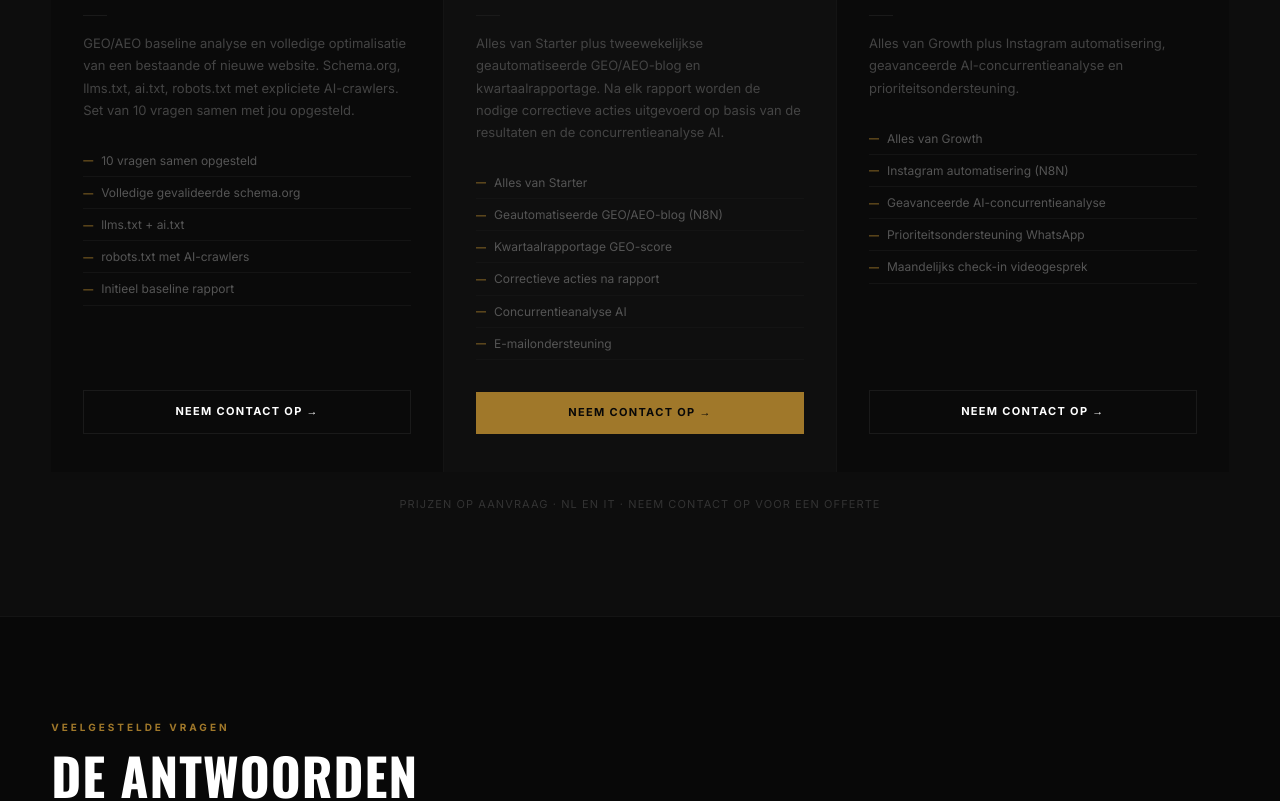
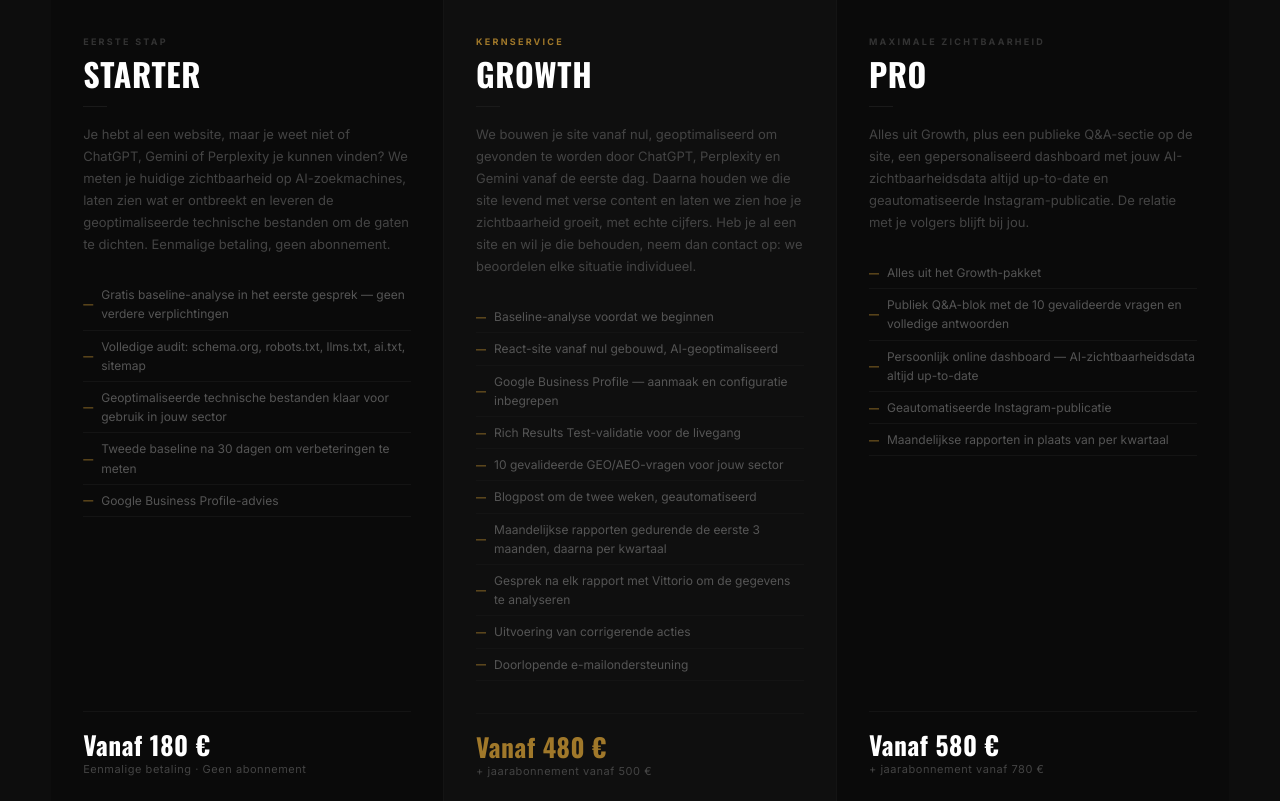
Before and after one commit to vittorionegri68-alt/aim-vns-nl, a React (Vite) app: page / in a window 1280 px wide. Shown: the part 2745-3546 px from the top of the page. Built offline with nearby package versions, Linux system fonts and the light colour scheme.

Commit message:
Rename Diensten to Servizi and update content

```diff
--- a/src/components/Diensten.jsx
+++ b/src/components/Diensten.jsx
@@ -1,57 +1,71 @@
-// Diensten.jsx — AI'm by VNS NL
+// Servizi.jsx — AI'm by VNS NL
+// v1.1 — 04/05/2026 — testi pacchetti aggiornati
 import { useEffect, useRef } from 'react'
 
-const pakketten = [
+const pacchetti = [
   {
     nome: 'Starter',
-    tag: 'Technische optimalisatie',
-    desc: 'GEO/AEO baseline analyse en volledige optimalisatie van een bestaande of nieuwe website. Schema.org, llms.txt, ai.txt, robots.txt met expliciete AI-crawlers. Set van 10 vragen samen met jou opgesteld.',
+    tag: 'Eerste stap',
+    desc: 'Je hebt al een website, maar je weet niet of ChatGPT, Gemini of Perplexity je kunnen vinden? We meten je huidige zichtbaarheid op AI-zoekmachines, laten zien wat er ontbreekt en leveren de geoptimaliseerde technische bestanden om de gaten te dichten. Eenmalige betaling, geen abonnement.',
     incluso: [
-      '10 vragen samen opgesteld',
-      'Volledige gevalideerde schema.org',
-      'llms.txt + ai.txt',
-      'robots.txt met AI-crawlers',
-      'Initieel baseline rapport',
+      'Gratis baseline-analyse in het eerste gesprek — geen verdere verplichtingen',
+      'Volledige audit: schema.org, robots.txt, llms.txt, ai.txt, sitemap',
+      'Geoptimaliseerde technische bestanden klaar voor gebruik in jouw sector',
+      'Tweede baseline na 30 dagen om verbeteringen te meten',
+      'Google Business Profile-advies',
     ],
-    cta: 'Neem contact op',
+    prezzo: 'Vanaf 180 €',
+    prezzoSub: 'Eenmalige betaling · Geen abonnement',
+    cta: 'Vraag jouw audit aan',
     highlight: false,
   },
   {
     nome: 'Growth',
-    tag: 'Starter + automatisering',
-    desc: 'Alles van Starter plus tweewekelijkse geautomatiseerde GEO/AEO-blog en kwartaalrapportage. Na elk rapport worden de nodige correctieve acties uitgevoerd op basis van de resultaten en de concurrentieanalyse AI.',
+    tag: 'Kernservice',
+    desc: 'We bouwen je site vanaf nul, geoptimaliseerd om gevonden te worden door ChatGPT, Perplexity en Gemini vanaf de eerste dag. Daarna houden we die site levend met verse content en laten we zien hoe je zichtbaarheid groeit, met echte cijfers. Heb je al een site en wil je die behouden, neem dan contact op: we beoordelen elke situatie individueel.',
     incluso: [
-      'Alles van Starter',
-      'Geautomatiseerde GEO/AEO-blog (N8N)',
-      'Kwartaalrapportage GEO-score',
-      'Correctieve acties na rapport',
-      'Concurrentieanalyse AI',
-      'E-mailondersteuning',
+      'Baseline-analyse voordat we beginnen',
+      'React-site vanaf nul gebouwd, AI-geoptimaliseerd',
+      'Google Business Profile — aanmaak en configuratie inbegrepen',
+      'Rich Results Test-validatie voor de livegang',
+      '10 gevalideerde GEO/AEO-vragen voor jouw sector',
+      'Blogpost om de twee weken, geautomatiseerd',
+      'Maandelijkse rapporten gedurende de eerste 3 maanden, daarna per kwartaal',
+      'Gesprek na elk rapport met Vittorio om de gegevens te analyseren',
+      'Uitvoering van corrigerende acties',
+      'Doorlopende e-mailondersteuning',
     ],
-    cta: 'Neem contact op',
+    prezzo: 'Vanaf 480 €',
+    prezzoSub: '+ jaarabonnement vanaf 500 €',
+    cta: 'Praat over jouw project',
     highlight: true,
   },
   {
     nome: 'Pro',
-    tag: 'Growth + Instagram',
-    desc: 'Alles van Growth plus Instagram automatisering, geavanceerde AI-concurrentieanalyse en prioriteitsondersteuning.',
+    tag: 'Maximale zichtbaarheid',
+    desc: 'Alles uit Growth, plus een publieke Q&A-sectie op de site, een gepersonaliseerd dashboard met jouw AI-zichtbaarheidsdata altijd up-to-date en geautomatiseerde Instagram-publicatie. De relatie met je volgers blijft bij jou.',
     incluso: [
-      'Alles van Growth',
-      'Instagram automatisering (N8N)',
-      'Geavanceerde AI-concurrentieanalyse',
-      'Prioriteitsondersteuning WhatsApp',
-      'Maandelijks check-in videogesprek',
+      'Alles uit het Growth-pakket',
+      'Publiek Q&A-blok met de 10 gevalideerde vragen en volledige antwoorden',
+      'Persoonlijk online dashboard — AI-zichtbaarheidsdata altijd up-to-date',
+      'Geautomatiseerde Instagram-publicatie',
+      'Maandelijkse rapporten in plaats van per kwartaal',
     ],
-    cta: 'Neem contact op',
+    prezzo: 'Vanaf 580 €',
+    prezzoSub: '+ jaarabonnement vanaf 780 €',
+    cta: 'Praat over jouw project',
     highlight: false,
   },
 ]
 
-export default function Diensten() {
+export default function Servizi() {
   const ref = useRef(null)
+
   useEffect(() => {
     const observer = new IntersectionObserver(
-      entries => entries.forEach(e => { if (e.isIntersecting) e.target.classList.add('visible') }),
+      entries => entries.forEach(e => {
+        if (e.isIntersecting) e.target.classList.add('visible')
+      }),
       { threshold: 0.1 }
     )
     ref.current?.querySelectorAll('.reveal').forEach(el => observer.observe(el))
@@ -60,67 +74,110 @@ export default function Diensten() {
 
   return (
     <section id="diensten" ref={ref}
-      style={{ background: '#0d0d0d', padding: 'clamp(64px,8vw,120px) 0', borderTop: '1px solid #141414' }}>
+      style={{ background: '#0d0d0d', padding: 'clamp(64px,8vw,120px) 0',
+        borderTop: '1px solid #141414' }}>
       <div style={{ maxWidth: '1440px', margin: '0 auto', padding: '0 clamp(24px,4vw,64px)' }}>
+
+        {/* Header */}
         <div style={{ marginBottom: 'clamp(40px,5vw,64px)' }}>
           <div style={{ fontFamily: "'Inter', sans-serif", fontWeight: 700, fontSize: '10px',
-            letterSpacing: '0.3em', textTransform: 'uppercase', color: '#A0782A', marginBottom: '1rem' }}>Pakketten</div>
+            letterSpacing: '0.3em', textTransform: 'uppercase', color: '#A0782A',
+            marginBottom: '1rem' }}>Pakketten</div>
           <h2 style={{ fontFamily: "'Oswald', sans-serif", fontWeight: 700,
-            fontSize: 'clamp(36px,4vw,64px)', textTransform: 'uppercase', letterSpacing: '0.02em', color: '#ffffff', lineHeight: 0.95 }}>
-            KIES JE<br /><span style={{ color: '#A0782A' }}>STARTPUNT.</span>
+            fontSize: 'clamp(36px,4vw,64px)', textTransform: 'uppercase',
+            letterSpacing: '0.02em', color: '#ffffff', lineHeight: 0.95 }}>
+            KIES JOUW<br />
+            <span style={{ color: '#A0782A' }}>STARTPUNT.</span>
           </h2>
+          <p style={{ fontFamily: "'Inter', sans-serif", fontSize: 'clamp(13px,1vw,15px)',
+            color: '#444', lineHeight: 1.7, marginTop: '1.5rem', maxWidth: '600px' }}>
+            Elk AI'm by VNS-project is een directe samenwerking met Vittorio.
+            Geen tussenpersonen, geen standaardoplossingen: elke aanpak wordt samen
+            met jou opgebouwd en gevalideerd voordat die live gaat.
+            We zijn er om jou samen te laten groeien.
+          </p>
         </div>
-        <div style={{ display: 'grid', gridTemplateColumns: 'repeat(3,1fr)', gap: '1px', background: '#141414' }} className="packs-grid">
-          {pakketten.map((p, i) => (
-            <div key={i} className="reveal" style={{
-              background: p.highlight ? '#0f0f0f' : '#0a0a0a',
-              padding: 'clamp(28px,3vw,48px) clamp(20px,2.5vw,36px)',
-              borderTop: p.highlight ? '2px solid #A0782A' : '2px solid transparent',
-              transitionDelay: `${i * 0.1}s`, display: 'flex', flexDirection: 'column',
-            }}>
-              <div style={{ fontFamily: "'Inter', sans-serif", fontWeight: 700, fontSize: '9px',
-                color: p.highlight ? '#A0782A' : '#333', letterSpacing: '0.25em', textTransform: 'uppercase', marginBottom: '0.5rem' }}>{p.tag}</div>
+
+        {/* Cards */}
+        <div style={{ display: 'grid', gridTemplateColumns: 'repeat(3,1fr)',
+          gap: '1px', background: '#141414' }}
+          className="packs-grid">
+          {pacchetti.map((p, i) => (
+            <div key={i} className="reveal"
+              style={{
+                background: p.highlight ? '#0f0f0f' : '#0a0a0a',
+                padding: 'clamp(28px,3vw,48px) clamp(20px,2.5vw,36px)',
+                borderTop: p.highlight ? '2px solid #A0782A' : '2px solid transparent',
+                transitionDelay: `${i * 0.1}s`,
+                display: 'flex', flexDirection: 'column',
+              }}>
+              <div style={{ fontFamily: "'Inter', sans-serif", fontWeight: 700,
+                fontSize: '9px', color: p.highlight ? '#A0782A' : '#333',
+                letterSpacing: '0.25em', textTransform: 'uppercase',
+                marginBottom: '0.5rem' }}>{p.tag}</div>
               <div style={{ fontFamily: "'Oswald', sans-serif", fontWeight: 700,
-                fontSize: 'clamp(28px,2.5vw,40px)', color: '#ffffff', textTransform: 'uppercase',
-                letterSpacing: '0.02em', marginBottom: '1rem', lineHeight: 1 }}>{p.nome}</div>
+                fontSize: 'clamp(28px,2.5vw,40px)', color: '#ffffff',
+                textTransform: 'uppercase', letterSpacing: '0.02em',
+                marginBottom: '1rem', lineHeight: 1 }}>{p.nome}</div>
               <div style={{ width: '24px', height: '1px', background: '#1A1A1A', marginBottom: '1rem' }} />
               <p style={{ fontFamily: "'Inter', sans-serif", fontSize: 'clamp(13px,1vw,14px)',
                 color: '#444', lineHeight: 1.7, marginBottom: '1.5rem' }}>{p.desc}</p>
+
               <ul style={{ listStyle: 'none', marginBottom: '2rem', flex: 1 }}>
                 {p.incluso.map((item, j) => (
-                  <li key={j} style={{ fontFamily: "'Inter', sans-serif", fontSize: '12px', color: '#555',
-                    padding: '6px 0', borderBottom: '1px solid #141414', display: 'flex', alignItems: 'center', gap: '8px' }}>
-                    <span style={{ color: '#A0782A', fontSize: '10px' }}>—</span>{item}
+                  <li key={j} style={{ fontFamily: "'Inter', sans-serif", fontSize: '12px',
+                    color: '#555', padding: '6px 0', borderBottom: '1px solid #141414',
+                    display: 'flex', alignItems: 'center', gap: '8px' }}>
+                    <span style={{ color: '#A0782A', fontSize: '10px' }}>—</span>
+                    {item}
                   </li>
                 ))}
               </ul>
+
+              {/* Prijsblok */}
+              <div style={{ borderTop: '1px solid #141414', paddingTop: '1.25rem', marginBottom: '1.5rem' }}>
+                <div style={{ fontFamily: "'Oswald', sans-serif", fontWeight: 700,
+                  fontSize: 'clamp(24px,2vw,32px)', color: p.highlight ? '#A0782A' : '#ffffff',
+                  letterSpacing: '0.02em', lineHeight: 1 }}>{p.prezzo}</div>
+                <div style={{ fontFamily: "'Inter', sans-serif", fontSize: '11px',
+                  color: '#444', marginTop: '4px', letterSpacing: '0.05em' }}>{p.prezzoSub}</div>
+              </div>
+
               <a href="#contact" style={{
-                fontFamily: "'Inter', sans-serif", fontWeight: 700, fontSize: '11px',
-                letterSpacing: '0.12em', textTransform: 'uppercase',
+                fontFamily: "'Inter', sans-serif", fontWeight: 700,
+                fontSize: '11px', letterSpacing: '0.12em', textTransform: 'uppercase',
                 color: p.highlight ? '#080808' : '#ffffff',
                 background: p.highlight ? '#A0782A' : 'transparent',
                 border: p.highlight ? 'none' : '1px solid #1A1A1A',
-                padding: '12px 24px', borderRadius: 0, textDecoration: 'none',
-                display: 'inline-block', transition: 'all 0.2s', textAlign: 'center',
+                padding: '12px 24px', borderRadius: 0,
+                textDecoration: 'none', display: 'inline-block',
+                transition: 'all 0.2s', textAlign: 'center',
               }}
               onMouseEnter={e => {
-                if (p.highlight) e.currentTarget.style.opacity = '0.85'
+                if (p.highlight) { e.currentTarget.style.opacity = '0.85' }
                 else { e.currentTarget.style.borderColor = '#A0782A'; e.currentTarget.style.color = '#A0782A' }
               }}
               onMouseLeave={e => {
-                if (p.highlight) e.currentTarget.style.opacity = '1'
+                if (p.highlight) { e.currentTarget.style.opacity = '1' }
                 else { e.currentTarget.style.borderColor = '#1A1A1A'; e.currentTarget.style.color = '#ffffff' }
               }}
               >{p.cta} →</a>
             </div>
           ))}
         </div>
+
         <p style={{ fontFamily: "'Inter', sans-serif", fontSize: '11px', color: '#333',
-          letterSpacing: '0.1em', textTransform: 'uppercase', marginTop: '1.5rem', textAlign: 'center' }}>
-          Prijzen op aanvraag · NL en IT · Neem contact op voor een offerte
+          letterSpacing: '0.1em', textTransform: 'uppercase', marginTop: '1.5rem',
+          textAlign: 'center' }}>
+          Alle prijzen zijn exclusief btw · Extra taal 100 € · Minimale looptijd 12 maanden voor Growth en Pro
         </p>
       </div>
-      <style>{`@media (max-width: 768px) { .packs-grid { grid-template-columns: 1fr !important; } }`}</style>
+
+      <style>{`
+        @media (max-width: 768px) {
+          .packs-grid { grid-template-columns: 1fr !important; }
+        }
+      `}</style>
     </section>
   )
 }
```
